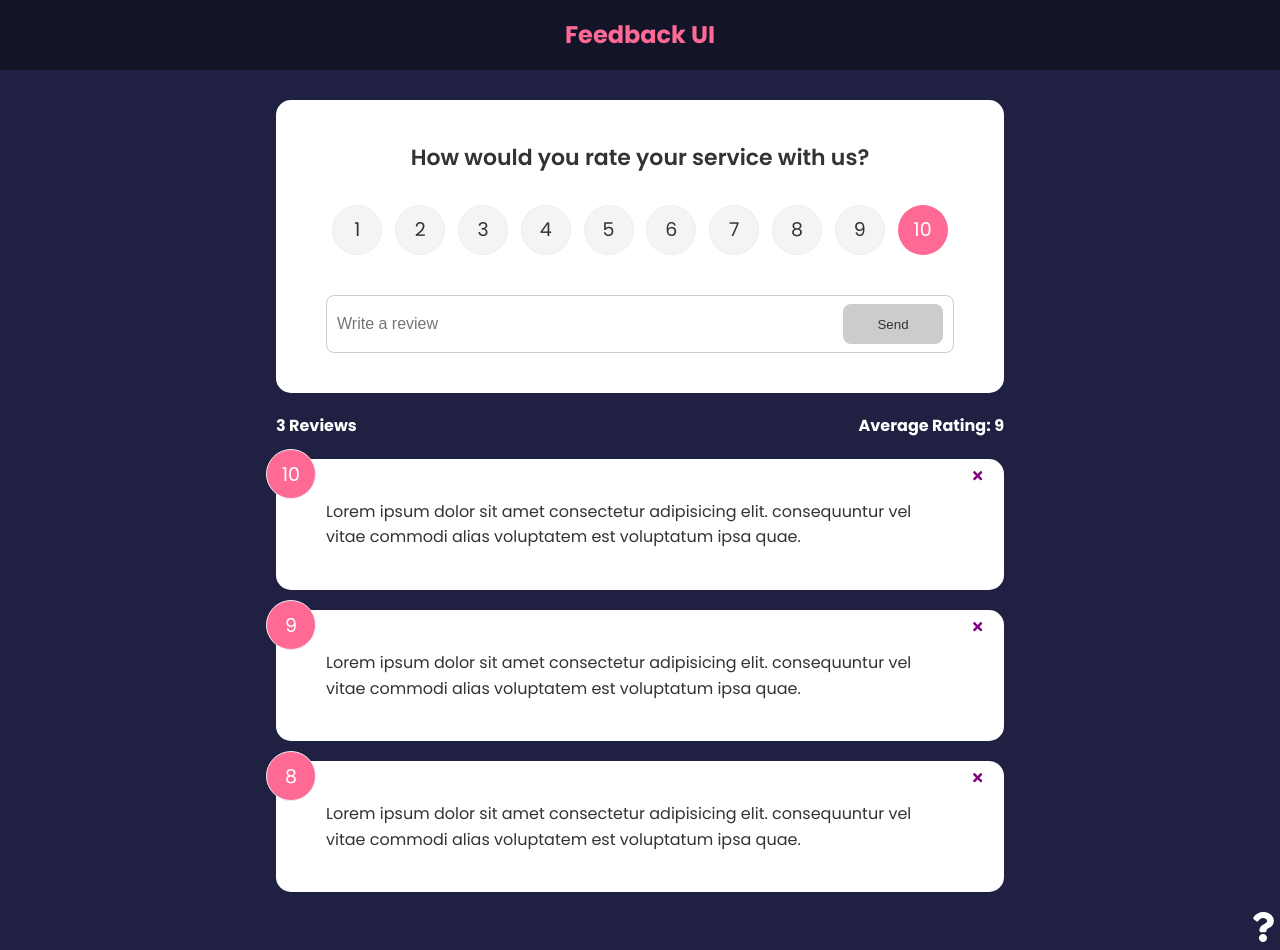
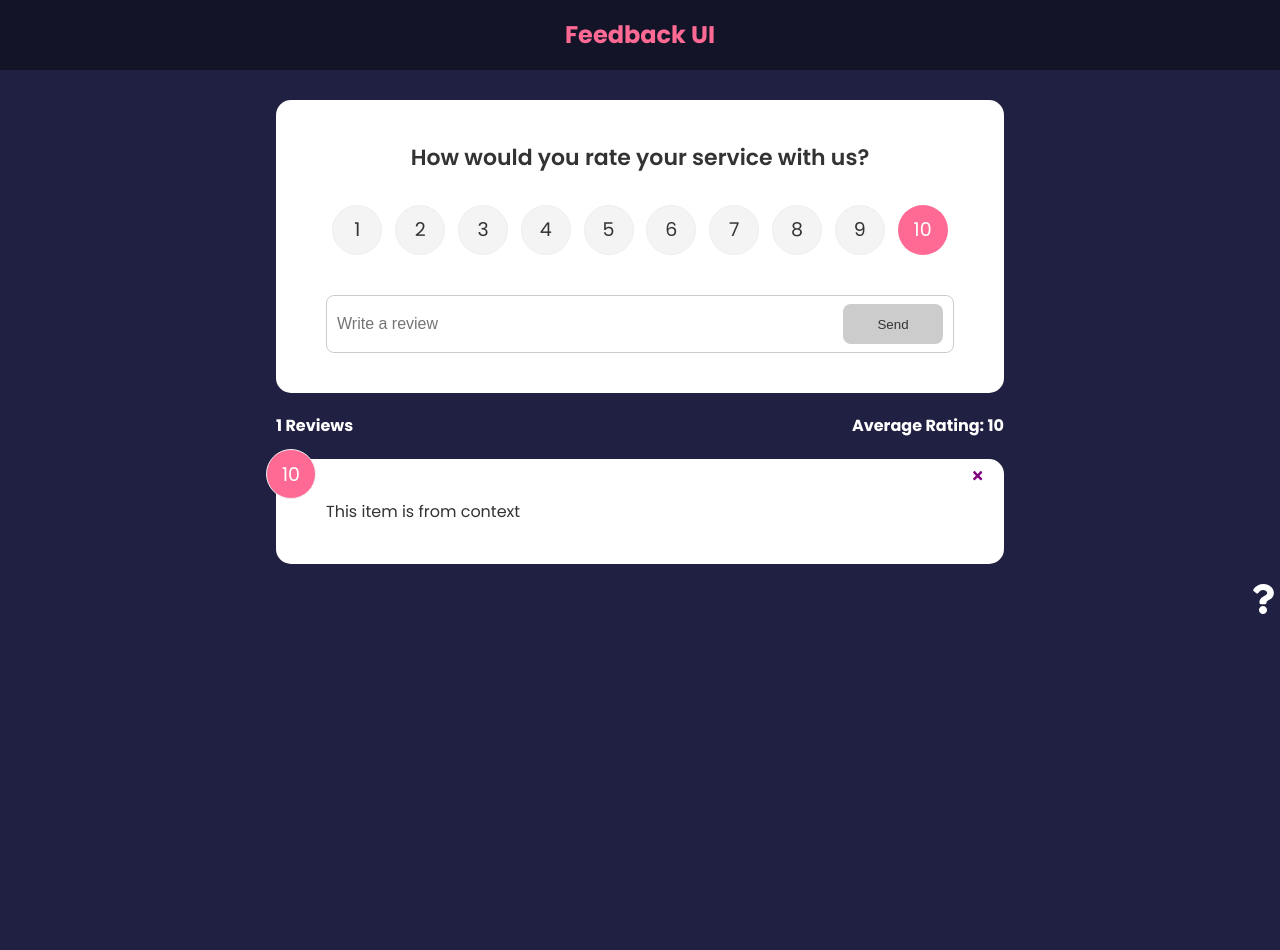
Before and after one commit to rithik-sharma/Feedback-App, a React (Create React App) app: page / in a window 1280 px wide. After the commit the page ends 800 px from the top, so only its background shows below. Built offline with nearby package versions, Linux system fonts and the light colour scheme.

Commit message:
Feedbackstats-context-done !!

```diff
--- a/src/App.js
+++ b/src/App.js
@@ -38,8 +38,8 @@
             <Route exact path='/' element={
               <>
                 <FeedbackForm handleAdd={addFeedback} />
-                <FeedbackStats feedback={feedback} />
-                <FeedbackList feedback={feedback} handleDelete={deleteFeedback} />
+                <FeedbackStats />
+                <FeedbackList handleDelete={deleteFeedback} />
               </>
             }>
 
--- a/src/components/FeedbackList.jsx
+++ b/src/components/FeedbackList.jsx
@@ -1,7 +1,12 @@
+import { useContext } from 'react'
 import FeedbackItem from './FeedbackItem'
 import { motion, AnimatePresence } from 'framer-motion'
+import FeedbackContext from '../context/FeedbackContext'
 
-function FeedbackList({ feedback, handleDelete }) {
+function FeedbackList({ handleDelete }) {
+  const { feedback } = useContext(FeedbackContext)
+
+
   if (!feedback || feedback.length === 0) {
     return <p>No Feedback Yet</p>
   }
@@ -9,7 +14,7 @@
   return (
     <div className='feedback-list'>
       <AnimatePresence>
-        {feedback.map((item) => (
+        {Array.from(feedback).map((item) => (
           <motion.div
             key={item.id}
             initial={{ opacity: 0 }}
--- a/src/components/FeedbackStats.jsx
+++ b/src/components/FeedbackStats.jsx
@@ -1,9 +1,14 @@
-import PropTypes from 'prop-types'
+import { useContext } from 'react'
+import FeedbackContext from '../context/FeedbackContext'
 
-function FeedbackStats({ feedback }) {
+function FeedbackStats() {
+    const { feedback } = useContext(FeedbackContext)
+
+
+
     // Calculate ratings avg
     let average =
-        feedback.reduce((acc, cur) => {
+        Array.from(feedback).reduce((acc, cur) => {
             return acc + cur.rating
         }, 0) / feedback.length
 
@@ -17,8 +22,5 @@
     )
 }
 
-FeedbackStats.propTypes = {
-    feedback: PropTypes.array.isRequired,
-}
 
 export default FeedbackStats
--- a/src/context/FeedbackContext.jsx
+++ b/src/context/FeedbackContext.jsx
@@ -4,18 +4,22 @@
 
 
 export const FeedbackProvider = ({ children }) => {
-    const [feedback, setFeedback] = useState({
-        id: 1,
-        text: 'This item is from context',
-        rating: 10
-    })
+    const [feedback, setFeedback] = useState([
+        {
+            id: 1,
+            text: 'This item is from context',
+            rating: 10,
+        },
+    ])
 
-    return <FeedbackContext.Provider
+    return (<FeedbackContext.Provider
         value={{
             feedback,
         }}>
         {children}
     </FeedbackContext.Provider>
+
+    )
 }
 
 
```
